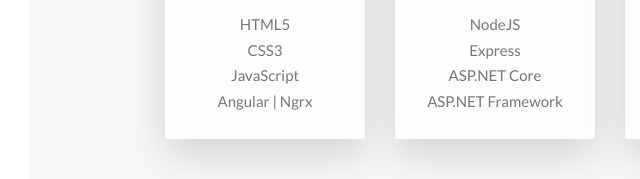
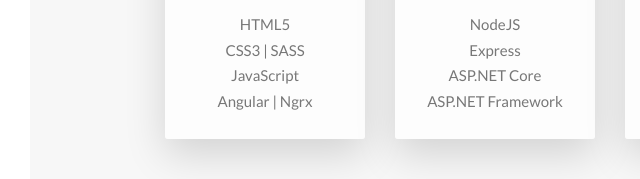
Before and after one commit to MichaelTolchinsky/michaeltolchinsky.github.io, a website: page index.html in a window 1280 px wide. Shown: the part 987-1166 px from the top of the page, 0-640 px from the left. Drawn offline with nearby package versions, Linux system fonts and the light colour scheme.

Commit message:
updated index.html

```diff
--- a/index.html
+++ b/index.html
@@ -42,7 +42,7 @@
                         <p class="feature-box__text">
                             <ul>
                                 <li>HTML5</li>
-                                <li>CSS3</li>
+                                <li>CSS3 | SASS</li>
                                 <li>JavaScript</li>
                                 <li>Angular | Ngrx</li>
                             </ul>
```
